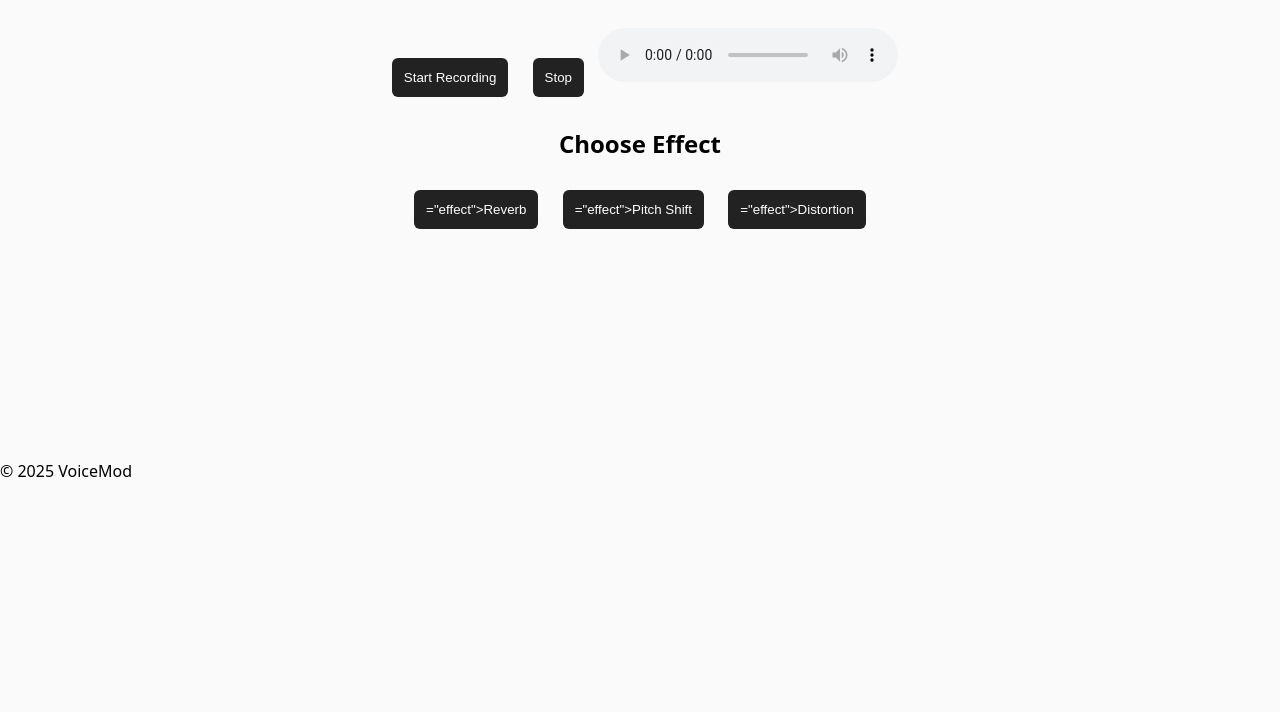
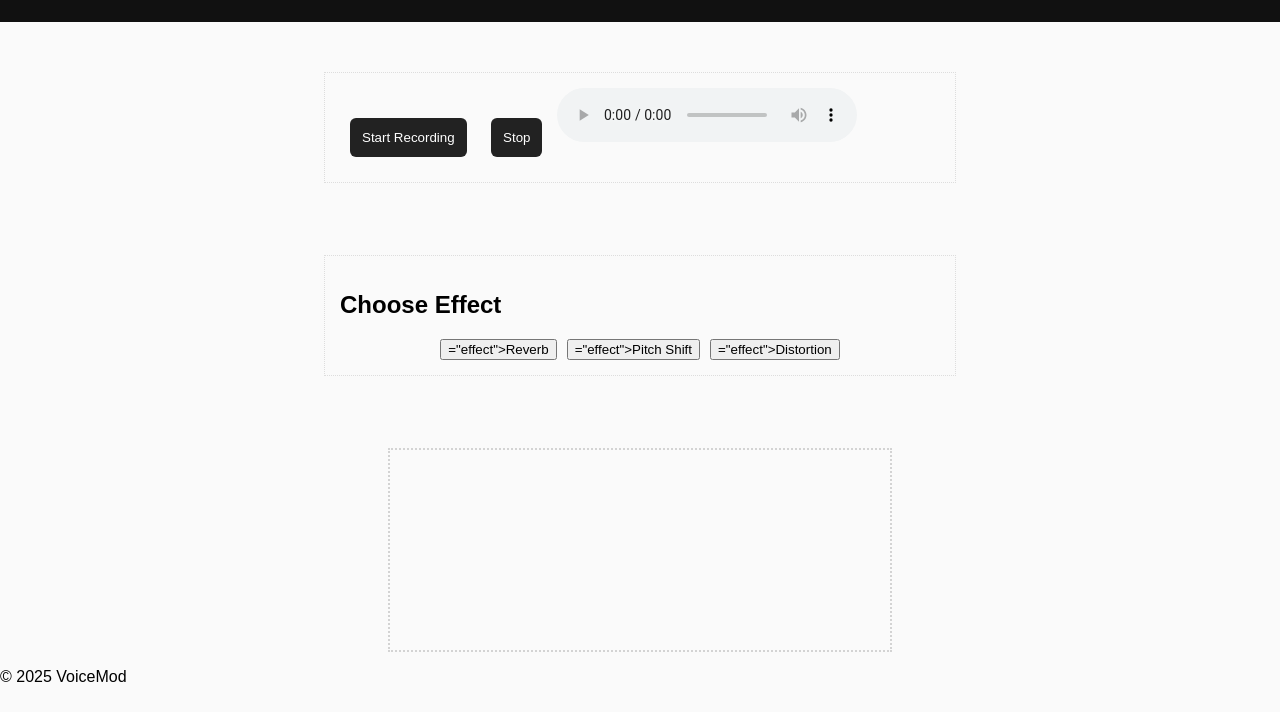
Before and after one commit to basnoalexia/Voice-Modulator, a plain HTML site: page index.html in a window 1280 px wide. Shown: the part 88-800 px from the top of the page. Drawn offline with Linux system fonts and the light colour scheme.

Commit message:
Update style.css
modificat ca era de jale

```diff
--- a/style.css
+++ b/style.css
@@ -1,51 +1,52 @@
 body {
-    font-family: sans;
+    font-family: sans-serif;
     background-color: #fafafa;
     padding: 0;
-    margin: 0px;
+    margin: 0;
 }
 
-nav {
+header {
     text-align: center;
     padding: 15px;
     background-color: #111;
     color: white;
 }
 
+
 #main-content {
-    display: block;
-    margin: auto;
-    text-align: center;
+    display: flex;
+    flex-direction: column;
+    align-items: center;
+    gap: 2rem;
     padding-top: 30px;
 }
 
-#recorder, #effects {
+.recorder, .effects {
     margin: 20px;
     padding: 15px;
     border: 1px dotted #ddd;
-    width: 90%;
+    width: 80%;
+    max-width: 600px;
 }
 
-ul {
-    list-style: none;
+.effect-buttons {
+    display: flex;
+    gap: 10px;
+    justify-content: center;
 }
 
-
-button {
+.effect, .effect-button {
     margin: 10px;
     padding: 12px;
     background: #222;
     color: white;
-    border: 0;
+    border: none;
     border-radius: 6px;
+    cursor: pointer;
 }
 
-.canvas {
+canvas {
     border: 2px dotted lightgray;
-    width: 500px;
-    height: 200px;
     display: block;
-    margin-left: auto;
-    margin-right: auto;
-    margin-top: 20;
+    margin: 20px auto 0 auto;
 }
```
